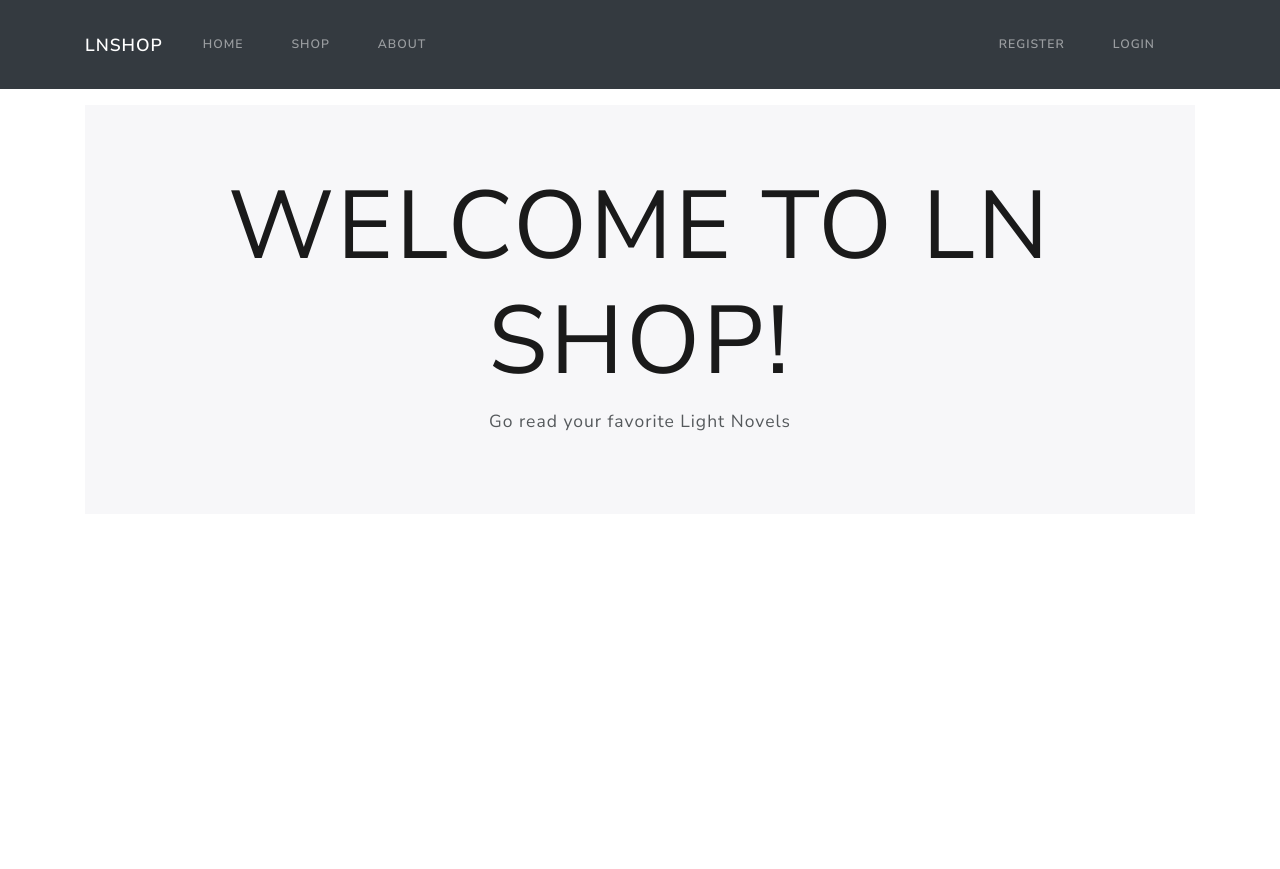
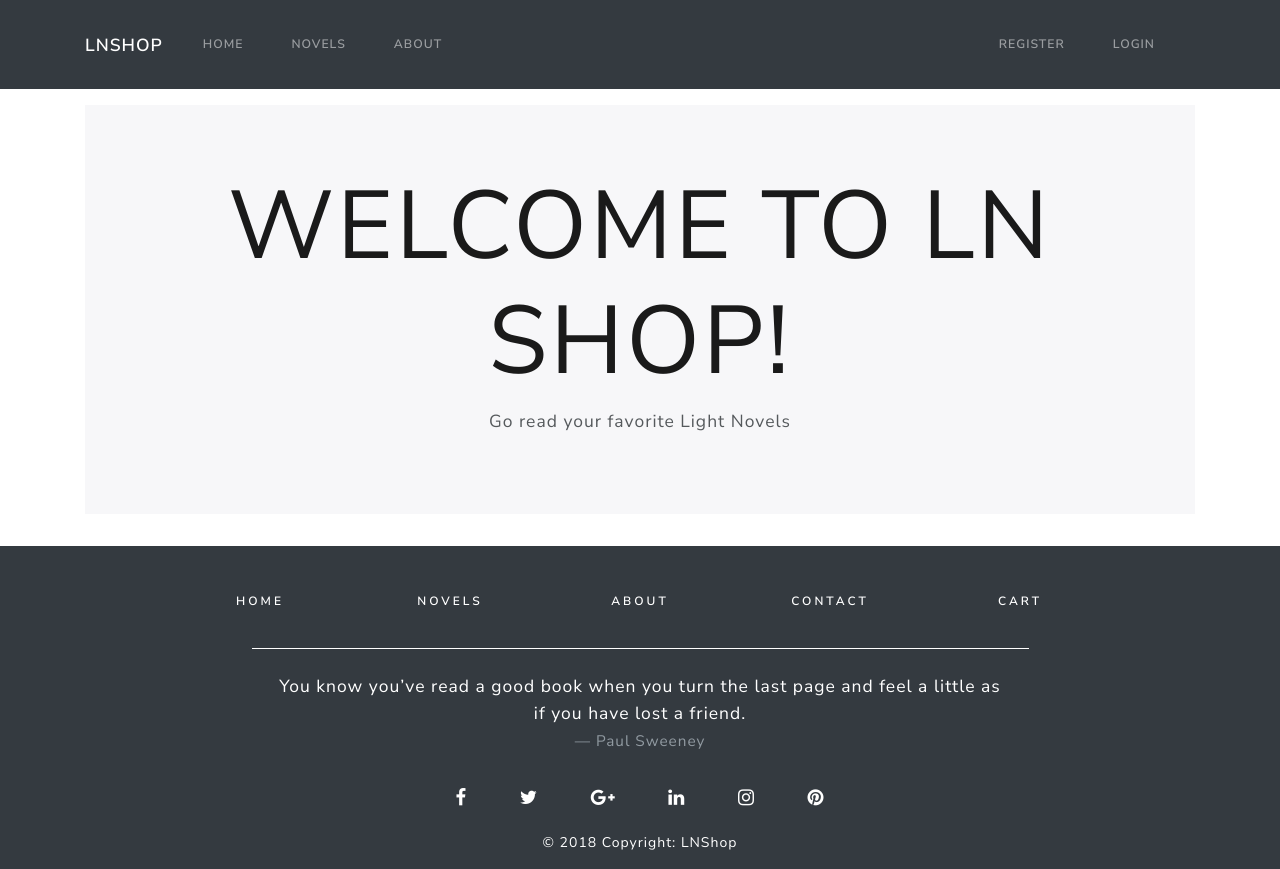
Before and after one commit to jctiru/project-prototype-4, a PHP site: page /project-prototype-4/ in a window 1280 px wide. Before the commit the page ends 431 px from the top, so only its background shows below. Run offline with PHP 8.4, Linux system fonts and the light colour scheme; data that the repository does not hold is empty; some libraries are stand-ins or nearby versions.

Commit message:
Added footer content

```diff
--- a/app/controllers/Books.php
+++ b/app/controllers/Books.php
@@ -49,7 +49,7 @@
 			// Page number
 			$page = $page;
 			// Number of items per page
-			$limit = 8;
+			$limit = 12;
       		// How may adjacent page links should be shown on each side of the current page link.
       		$adjacents = 2;
 
--- a/app/views/books/index.php
+++ b/app/views/books/index.php
@@ -3,7 +3,7 @@
 	<?php flash('book_message') ?>
 	<div class="row mb-3">
 		<div class="col-md-6 my-1">
-			<h1 class="mb-0">Shop</h1>
+			<h1 class="mb-0">Novels</h1>
 		</div>
 		<?php if(isset($_SESSION['admin_mode'])): ?>
 			<div class="col-md-6">
@@ -18,7 +18,7 @@
                 <div class="row">
                     <?php foreach ($data['books'] as $book): ?>
                     <div class="col-lg-3 col-md-6 col-12 mt-3 mb-3 d-flex">
-                        <div class="card mb-xs-5 mt-xs-5">
+                        <div class="card border-secondary mb-xs-5 mt-xs-5">
                             <a href="<?php echo URLROOT ?>/books/show/<?php echo $book->id ?>"><img class="card-img-top" src="<?php echo IMGSRC . $book->image; ?>"></a>
                             <div class="card-body">
                                 <h4 class="card-title"><strong><a href="<?php echo URLROOT ?>/books/show/<?php echo $book->id ?>"><?php echo $book->name; ?></a></strong></h4>
--- a/app/views/inc/footer.php
+++ b/app/views/inc/footer.php
@@ -1,28 +1,55 @@
- <footer>
-<!--
-		<div class="container-fluid py-3 px-5 bg-dark">
-			<div class="row">
-		        <div class="col-md-6">
-		            <h5 class="title">Footer Content</h5>
-		            <p>Here you can use rows and columns here to organize your footer content.</p>
+<footer class="page-footer deep-purple center-on-small-only pt-0 bg-dark text-white">
+    <div class="container">
+        <div class="row pt-5 mb-3 text-center d-flex justify-content-center">
+            <div class="col-md-2 mb-3">
+                <h6 class="title font-bold"><a class="text-white" href="<?php echo URLROOT ?>">Home</a></h6>
             </div>
-		        <div class="col-md-6">
-		            <h5 class="title">Links</h5>
-		            <ul>
-		                <li><a href="#!">Link 1</a></li>
-		                <li><a href="#!">Link 2</a></li>
-		                <li><a href="#!">Link 3</a></li>
-		                <li><a href="#!">Link 4</a></li>
-		            </ul>
+            <div class="col-md-2 mb-3">
+                <h6 class="title font-bold"><a class="text-white" href="<?php echo URLROOT ?>/books">Novels</a></h6>
+            </div>
+            <div class="col-md-2 mb-3">
+                <h6 class="title font-bold"><a class="text-white" href="<?php echo URLROOT ?>/pages/about">About</a></h6>
+            </div>
+            <div class="col-md-2 mb-3">
+                <h6 class="title font-bold"><a class="text-white" href="<?php echo URLROOT ?>/pages/contact">Contact</a></h6>
+            </div>
+            <div class="col-md-2 mb-3">
+                <h6 class="title font-bold"><a class="text-white" href="<?php echo URLROOT ?>/users/cart">Cart</a></h6>
             </div>
         </div>
-		    <div class="row">
+        <hr style="margin: 0 15%;border-color: inherit;">
+        <div class="row d-flex text-center justify-content-center mb-md-0">
+            <div class="col-md-8 col-12 mt-4">
+                <blockquote style="line-height: 1.7rem" class="blockquote text-center">
+					<p class="mb-0">You know you’ve read a good book when you turn the last page and feel a little as if you have lost a friend.</p>
+				  	<div class="blockquote-footer">Paul Sweeney</div>
+				</blockquote>
+            </div>
+        </div>
+        <div class="row py-3">
             <div class="col-md-12">
-		            © 2018 Copyright: <a href="<?php //echo URLROOT ?>"> LNShop </a>
+                <div class="mb-2 text-center">
+                    <!--Facebook-->
+                    <a href="#" class="icons-sm text-white fb-ic"><i class="fa fa-facebook fa-lg white-text mr-md-4"> </i></a>
+                    <!--Twitter-->
+                    <a href="#" class="icons-sm text-white tw-ic"><i class="fa fa-twitter fa-lg white-text mx-md-4"> </i></a>
+                    <!--Google +-->
+                    <a href="#" class="icons-sm text-white gplus-ic"><i class="fa fa-google-plus fa-lg white-text mx-md-4"> </i></a>
+                    <!--Linkedin-->
+                    <a href="#" class="icons-sm text-white li-ic"><i class="fa fa-linkedin fa-lg white-text mx-md-4"> </i></a>
+                    <!--Instagram-->
+                    <a href="#" class="icons-sm text-white ins-ic"><i class="fa fa-instagram fa-lg white-text mx-md-4"> </i></a>
+                    <!--Pinterest-->
+                    <a href="#" class="icons-sm text-white pin-ic"><i class="fa fa-pinterest fa-lg white-text ml-md-4"> </i></a>
                 </div>
             </div>
         </div>
-	-->
+    </div>
+    <div>
+        <div class="container-fluid text-center pb-3">
+            © 2018 Copyright: <a class="text-white" href="<?php echo URLROOT ?>"> LNShop </a>
+        </div>
+    </div>
 </footer>
 
 <script type="text/javascript" src="https://code.jquery.com/jquery-3.3.1.min.js"></script>
--- a/app/views/inc/navbar.php
+++ b/app/views/inc/navbar.php
@@ -11,7 +11,7 @@
             <a class="nav-link" href="<?php echo URLROOT; ?>">Home</a>
           </li>
           <li class="nav-item">
-            <a class="nav-link" href="<?php echo URLROOT; ?>/books">Shop</a>
+            <a class="nav-link" href="<?php echo URLROOT; ?>/books">Novels</a>
           </li>
           <li class="nav-item">
             <a class="nav-link" href="<?php echo URLROOT; ?>/pages/about">About</a>
@@ -20,7 +20,7 @@
         <ul class="navbar-nav ml-auto">
           <?php if (isset($_SESSION['user_id'])): ?>
             <li class="nav-item">
-              <a class="nav-link" href="#">Welcome <?php echo $_SESSION['user_name'] ?></a>
+              <a class="nav-link" href="#"><?php echo $_SESSION['user_name'] ?></a>
             </li>
             <?php if (!isset($_SESSION['admin_mode'])): ?>
             <li class="nav-item">
```
Lines whose indentation alone changed are shown as unchanged.
